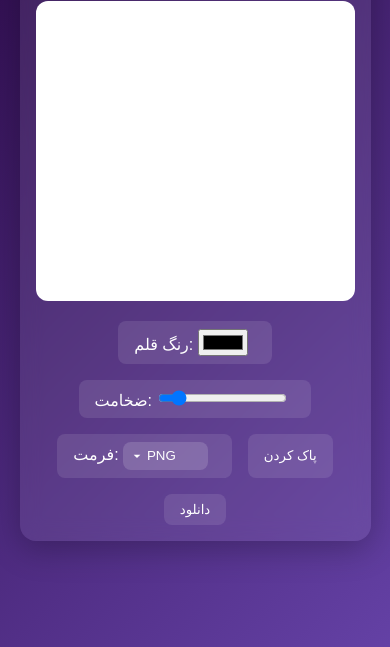
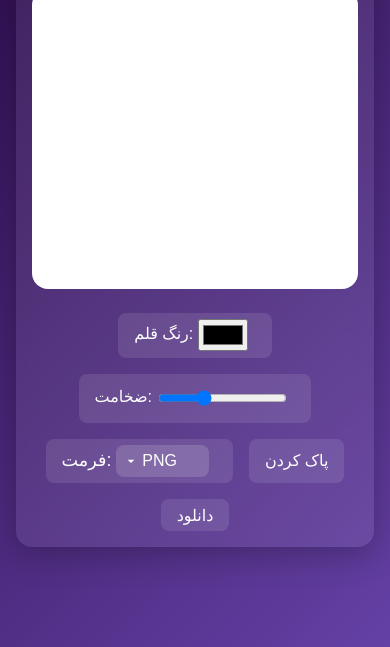
Before and after one commit to alipowerful7/DigitalSignature, a plain HTML site: page index.html in a window 390 px wide. Shown: the part 197-844 px from the top of the page. Drawn offline with Linux system fonts and the light colour scheme; a small style sheet from the web is missing.

Commit message:
modify: some size

```diff
--- a/css/style.css
+++ b/css/style.css
@@ -11,37 +11,41 @@ body {
     display: flex;
     align-items: center;
     justify-content: center;
-    height: 100vh;
+    min-height: 100vh;
+    padding: 1rem;
     color: white;
 }
 
 .container {
     text-align: center;
-    width: 90%;
-    max-width: 600px;
-    padding: 1rem;
+    width: 100%;
+    max-width: 900px;
     background: rgba(255, 255, 255, 0.08);
     border-radius: 16px;
     box-shadow: 0 8px 32px rgba(0, 0, 0, 0.25);
     backdrop-filter: blur(10px);
+    padding: 2rem;
+    display: flex;
+    flex-direction: column;
+    gap: 1.5rem;
 }
 
 h1 {
-    font-size: 2rem;
-    margin-bottom: 1rem;
+    font-size: 2.5rem;
+    margin: 0;
 }
 
 canvas {
-    border: 2px dashed white;
+    border: 3px dashed white;
     background-color: #fff;
-    border-radius: 12px;
+    border-radius: 16px;
     width: 100%;
-    height: 300px;
+    height: 500px;
     touch-action: none;
+    max-height: 70vh;
 }
 
 .tools {
-    margin-top: 1rem;
     display: flex;
     flex-wrap: wrap;
     gap: 1rem;
@@ -53,15 +57,17 @@ button {
     background: rgba(255, 255, 255, 0.1);
     border: none;
     color: white;
-    padding: 0.5rem 1rem;
+    padding: 0.6rem 1.2rem;
     border-radius: 8px;
     cursor: pointer;
     transition: background 0.3s;
+    user-select: none;
+    font-size: 1.1rem;
 }
 
 label:hover,
 button:hover {
-    background: rgba(255, 255, 255, 0.2);
+    background: rgba(255, 255, 255, 0.25);
 }
 
 input[type="color"],
@@ -69,9 +75,12 @@ input[type="range"],
 select {
     margin-right: 0.5rem;
     cursor: pointer;
+    vertical-align: middle;
+    font-size: 1rem;
+    height: 2rem;
 }
 
-/* 🌟 استایل مدرن برای select */
+/* استایل مدرن برای select */
 .custom-select {
     appearance: none;
     background-color: rgba(255, 255, 255, 0.15);
@@ -93,6 +102,7 @@ select {
 
 .custom-select-wrapper {
     position: relative;
+    font-size: 1.1rem;
 }
 
 select option {
@@ -101,3 +111,20 @@ select option {
     padding: 0.4rem 0.8rem;
     font-size: 1rem;
 }
+
+/* ریسپانسیو برای صفحه‌های کوچک */
+@media (max-width: 600px) {
+    .container {
+        padding: 1rem;
+    }
+
+    canvas {
+        height: 300px;
+    }
+
+    label,
+    button {
+        font-size: 1rem;
+        padding: 0.4rem 1rem;
+    }
+}
--- a/index.html
+++ b/index.html
@@ -21,7 +21,7 @@
 
             <label>
                 ضخامت:
-                <input type="range" id="thickness" min="1" max="10" value="2" />
+                <input type="range" id="thickness" min="1" max="10" value="4" />
             </label>
 
             <label class="custom-select-wrapper">
--- a/scripts/app.js
+++ b/scripts/app.js
@@ -5,7 +5,7 @@ let drawing = false;
 let lastX = 0;
 let lastY = 0;
 let penColor = "#000000";
-let penThickness = 2;
+let penThickness = 4;
 
 let svgPaths = [];
 let currentPath = "";
@@ -14,13 +14,39 @@ function resizeCanvas() {
     const ratio = window.devicePixelRatio || 1;
     canvas.width = canvas.offsetWidth * ratio;
     canvas.height = canvas.offsetHeight * ratio;
+
     ctx.setTransform(1, 0, 0, 1, 0, 0);
     ctx.scale(ratio, ratio);
+
     ctx.lineCap = "round";
     ctx.lineJoin = "round";
     ctx.strokeStyle = penColor;
     ctx.lineWidth = penThickness;
+
+    // وقتی تغییر اندازه میدیم، برای جلوگیری از پاک شدن، می‌تونیم دوباره خطوط رو رسم کنیم:
+    ctx.clearRect(0, 0, canvas.width, canvas.height);
+    redrawAllPaths();
 }
+
+function redrawAllPaths() {
+    svgPaths.forEach(path => {
+        ctx.strokeStyle = path.color;
+        ctx.lineWidth = path.width;
+        ctx.beginPath();
+        const commands = path.d.match(/[ML][^ML]*/g);
+        commands.forEach(command => {
+            const type = command[0];
+            const coords = command.slice(2).split(" ").map(Number);
+            if (type === "M") {
+                ctx.moveTo(coords[0], coords[1]);
+            } else if (type === "L") {
+                ctx.lineTo(coords[0], coords[1]);
+            }
+        });
+        ctx.stroke();
+    });
+}
+
 resizeCanvas();
 window.addEventListener("resize", resizeCanvas);
 
@@ -37,8 +63,10 @@ function draw(x, y) {
     ctx.moveTo(lastX, lastY);
     ctx.lineTo(x, y);
     ctx.stroke();
+
     lastX = x;
     lastY = y;
+
     currentPath += ` L ${x} ${y}`;
 }
 
```
